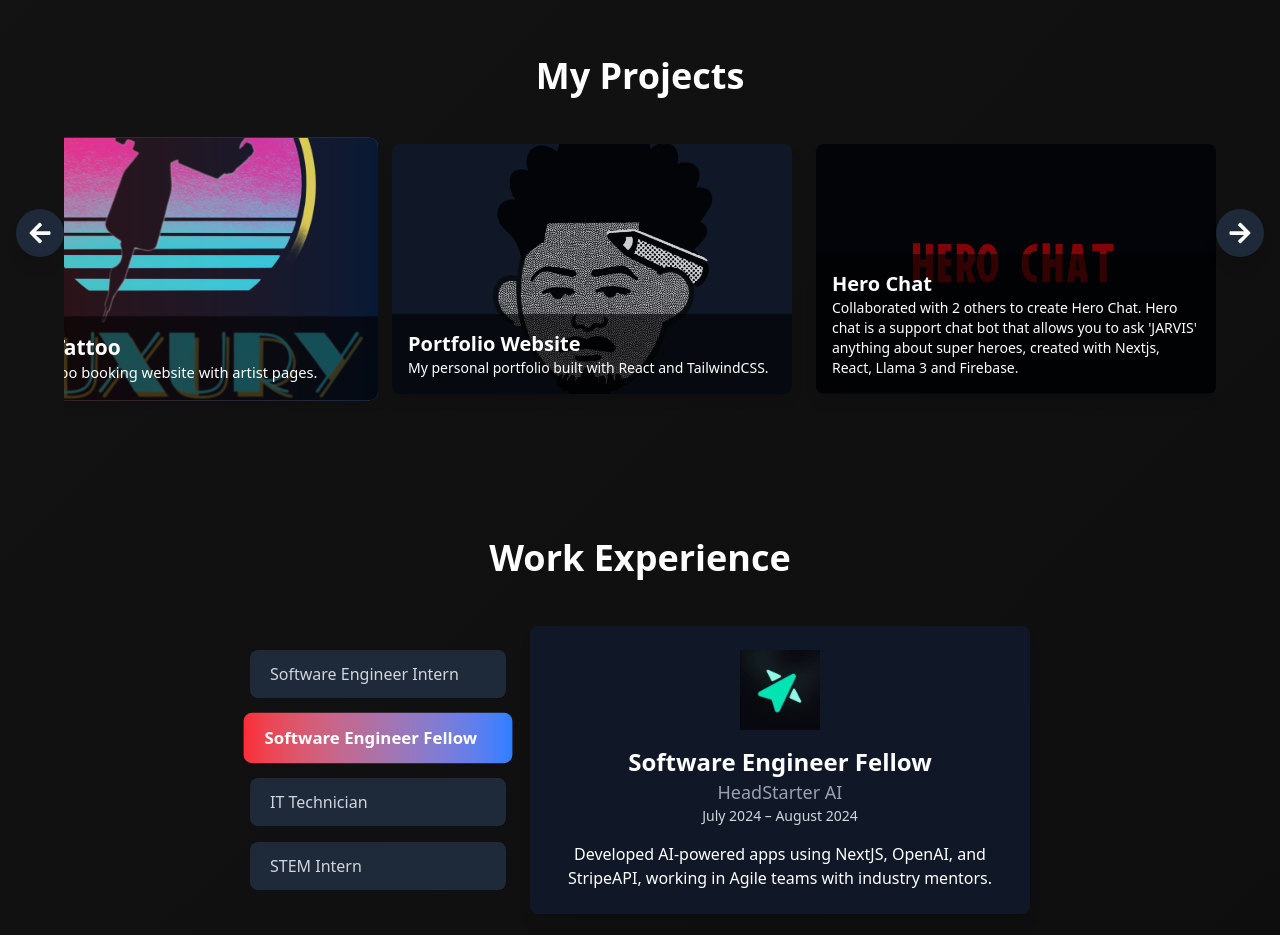
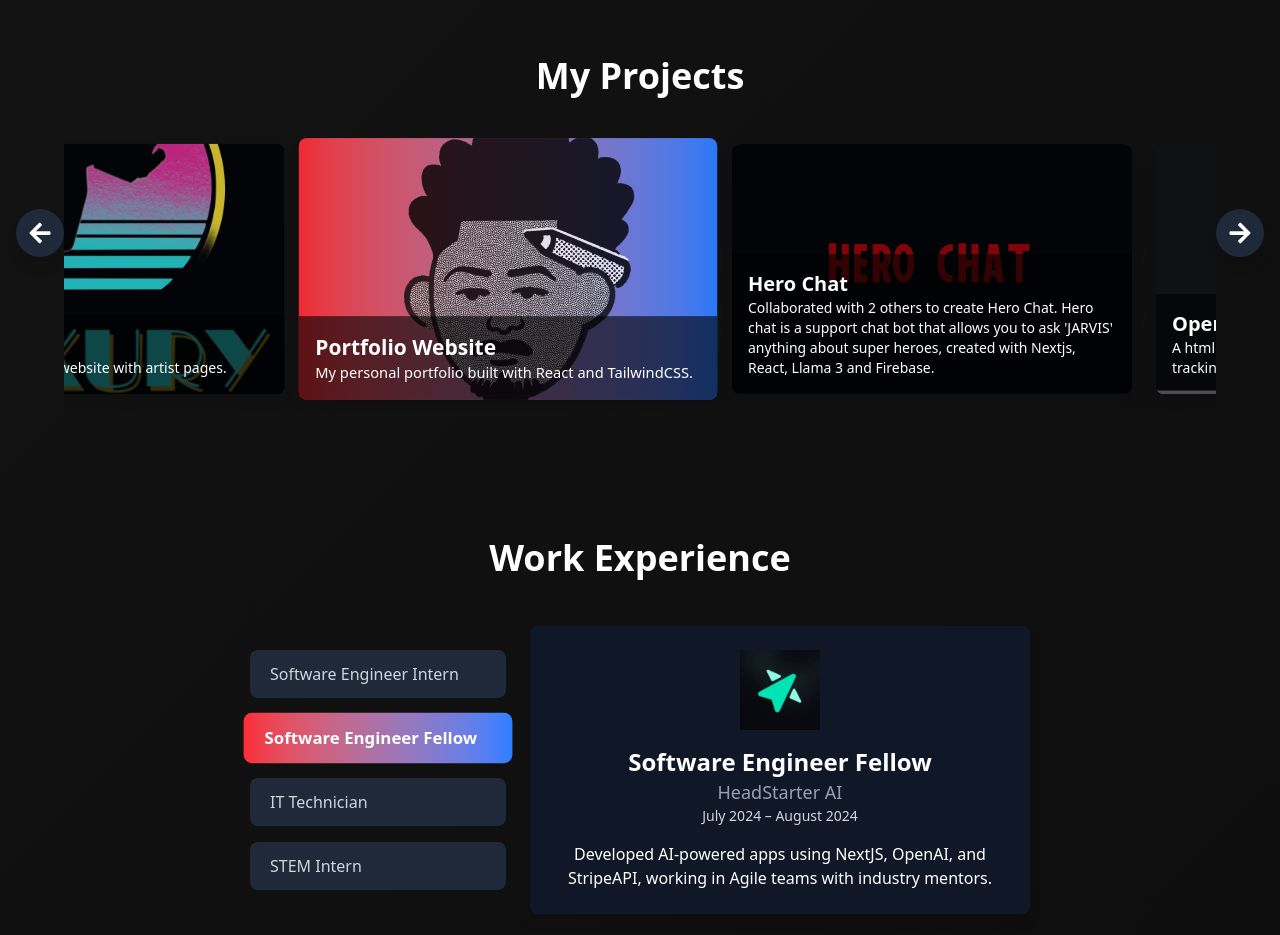
Before and after one commit to RaMarWilson1/portfolio, a React (Vite) app: page / in a window 1280 px wide. Shown: the part 2400-3335 px from the top of the page. Built offline with nearby package versions, Linux system fonts and the light colour scheme.

Commit message:
Added Projects to list and other updates

```diff
--- a/src/components/Projects.jsx
+++ b/src/components/Projects.jsx
@@ -8,10 +8,10 @@
 // Projects with links
 const projects = [
   {
-    title: "Book Better",
+    title: "BookBetter",
     description: "A seamless booking platform with Stripe integration.",
     image: "BookBetter_Logo.jpg",
-    link: "https://thebookbetter.com",
+    link: "https://github.com/RaMarWilson1/BookBetter",
   },
   {
     title: "Luxury Tattoo",
@@ -30,6 +30,18 @@
     description: "Collaborated with 2 others to create Hero Chat. Hero chat is a support chat bot that allows you to ask 'JARVIS' anything about super heroes, created with Nextjs, React, Llama 3 and Firebase.",
     image: "HeroChat.png",
     link: "https://github.com/Oscar-999/ChatSupport",
+  },
+  {
+    title: "OpenRuns Shot Clock",
+    description: " A html code file for basketball shot clock and score tracking.",
+    image: "ShotClock.png",
+    link: "https://github.com/RaMarWilson1/Openruns",
+  },
+  {
+    title: "GenAI Projects",
+    description: " Collection of Jupyter notebooks exploring generative AI.",
+    image: "genAi.jpg",
+    link: "https://github.com/RaMarWilson1/GenAI",
   },
 ];
 
```
Also changed, not shown: public/ShotClock.png (added), public/genAi.jpg (added).
